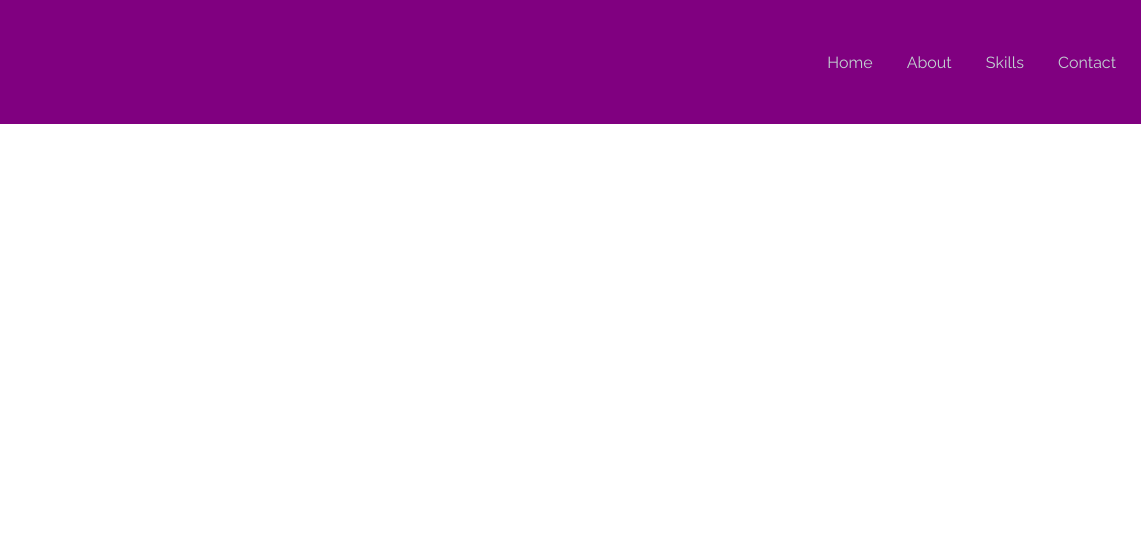
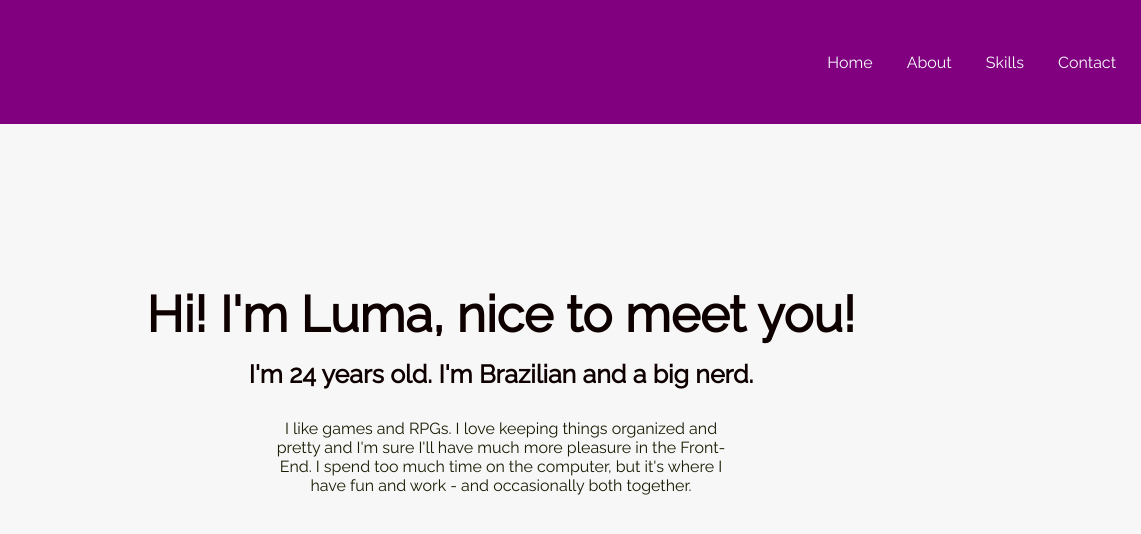
Before and after one commit to lumalopees/myselfpage, a plain HTML site: page landpage.html in a window 1280 px wide. Shown: the full height of the page, 139-1280 px from the left. Drawn offline with nearby package versions, Linux system fonts and the light colour scheme.

Commit message:
:sparkles: section 1: intro

```diff
--- a/landpage.css
+++ b/landpage.css
@@ -29,7 +29,45 @@ header a {
   margin-right: 10px;
 }
 
+h3 {
+  font-size: 25px;
+}
+
 a {
   text-decoration: none;
-  color: rgb(194, 209, 209);
+  color: rgb(249, 252, 252);
 }
+
+a:hover {
+  color: #c2a5d8;
+}
+
+.intro {
+  background-color: rgba(247, 247, 247, 0.993);
+  height: 100vh;
+  color: rgb(15, 0, 0);
+  text-align: center;
+  display: flex;
+  flex-direction: column;
+  align-items: center;
+  justify-content: center;
+}
+
+.intro p {
+  padding: 20px;
+  background-color: rgba(247, 247, 247, 0.993);
+  border-radius: 8px;
+  text-decoration: none;
+  color: #191c03;
+  width: 500px;
+}
+
+.intro h1 {
+  font-size: 50px;
+  margin-bottom: 15px;
+}
+
+.intro h3 {
+  font-size: 25px;
+  margin-bottom: 10px;
+}
--- a/landpage.html
+++ b/landpage.html
@@ -21,6 +21,11 @@
     </nav>
   </header>
 
+<section class="intro" id="home">
+    <h1>Hi! I'm Luma, nice to meet you!</h1>
+    <h3>I'm 24 years old. I'm Brazilian and a big nerd.</h3>
+    <p>I like games and RPGs. I love keeping things organized and pretty and I'm sure I'll have much more pleasure in the Front-End. I spend too much time on the computer, but it's where I have fun and work - and occasionally both together.</p>
+</section>
 
 </body>
 </html>
```
